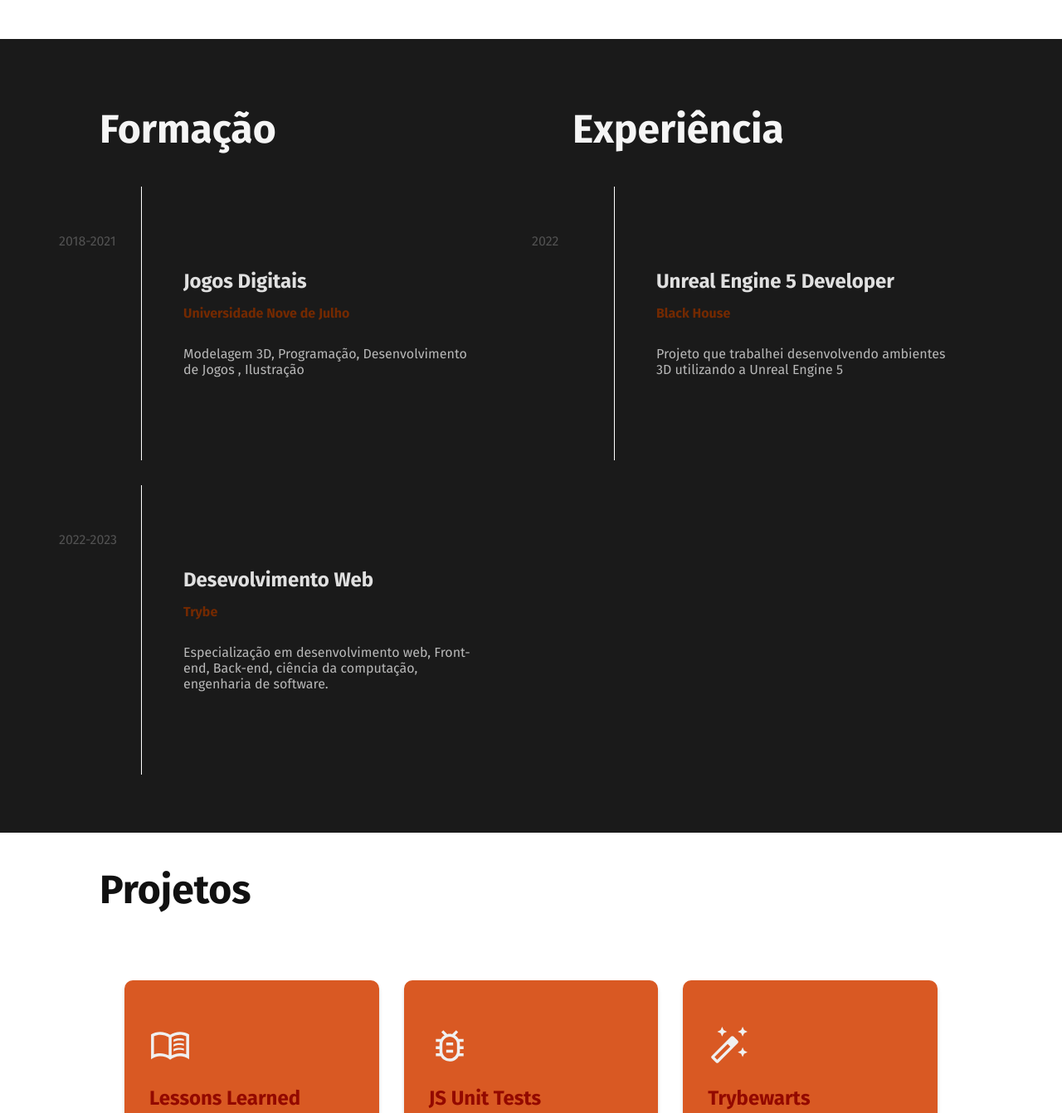
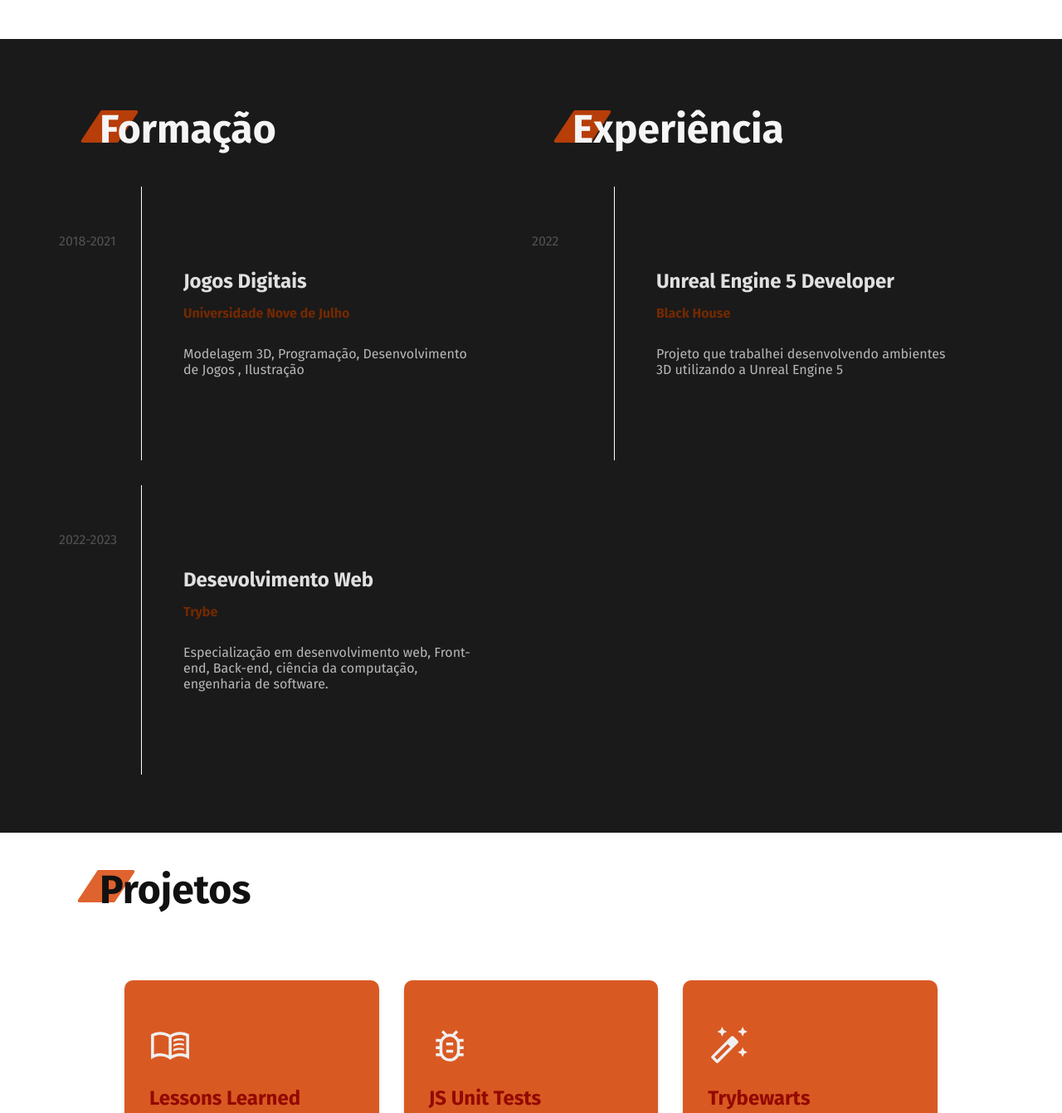
Before and after one commit to guhpissai/guhpissai.github.io, a plain HTML site: page index.html in a window 1280 px wide. Shown: the part 860-2202 px from the top of the page at 83% size. Drawn offline with Linux system fonts and the light colour scheme.

Commit message:
Adicionando icones aos h2 (Formacao, Experiencia e Projetos)

```diff
--- a/css/container.css
+++ b/css/container.css
@@ -8,10 +8,24 @@
   background-color:#1a1a1a;
 }
 
+.container h2::before {
+  content: "";
+  display: block;
+  width: 100px;
+  height: 50px;
+  background: url(../exports/cv-detail-02.svg) no-repeat center;
+  position:absolute;
+  top: 1px;
+  left: -38px;
+  z-index: -1;
+}
+
 .container h2 {
   font-size: 3rem;
   font-weight: bold;
   color: #f5f5f5;
+  position: relative;
+  z-index: 1;
 }
 
 .container h3 {
--- a/css/projetos.css
+++ b/css/projetos.css
@@ -29,12 +29,22 @@
   max-width: 1200px;
   padding: 40px 120px;
   margin: 0 auto;
-  display: grid;
-  grid-template-columns: 2fr 2fr;
-  gap: 100px;
   font-size: 3rem;
   font-weight: bold;
   color: #111111;
+  position: relative;
+}
+
+.projeto-title::before {
+  content: "";
+  display: block;
+  width: 100px;
+  height: 50px;
+  background: url(../exports/cv-detail-03.svg) no-repeat center;
+  position:absolute;
+  left: 78px;
+  z-index: -1;
+  color: #DF632E;
 }
 
 .projetos p {
```
Also changed, not shown: exports/cv-detail-03.svg (added).
